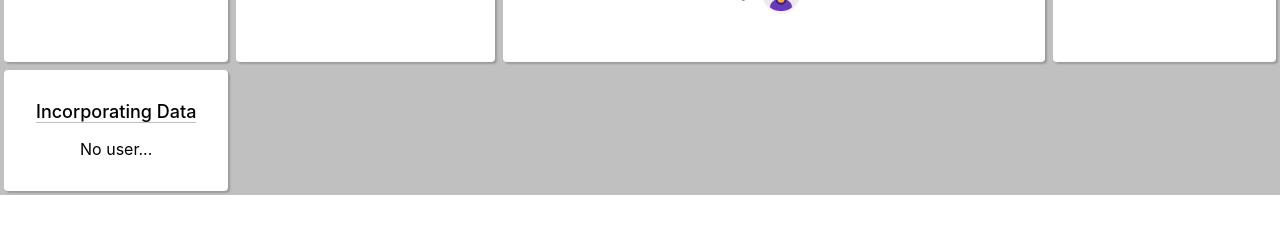
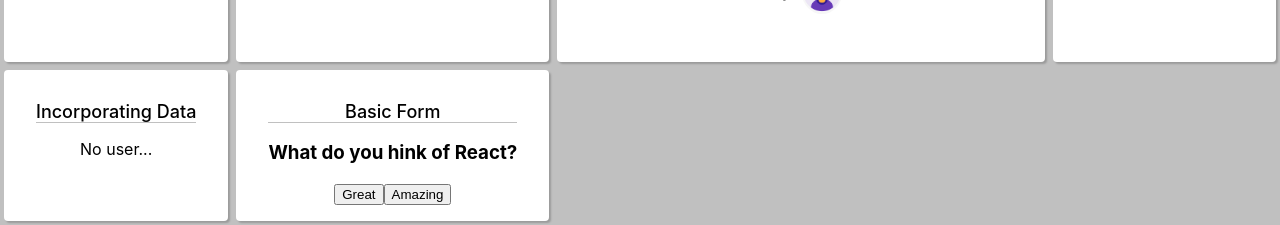
Before and after one commit to mikaeileghbal/learning-area, a React (Create React App) app in the folder reactjs/: page / in a window 1280 px wide. Shown: the part 850-1075 px from the top of the page. Before the commit the page ends 1045 px from the top, so only its background shows below. Built offline with nearby package versions, Linux system fonts and the light colour scheme; no server answers.

Commit message:
office react forms basic

```diff
--- a/reactjs/src/App.js
+++ b/reactjs/src/App.js
@@ -2,7 +2,8 @@ import "./App.css";
 import Comment from "./components/Comment";
 import ProductList from "./components/up-vote/ProductList";
 import TimerDashboard from "./components/time-tracker/TimerDashboard";
-import GetData from "./components/GetData/GetData";
+import GetData from "./components/get-data/GetData";
+import BasicButtos from "./components/forms/BasicButtons";
 
 function App() {
   return (
@@ -35,6 +36,10 @@ function App() {
           <h2 className="underline">Incorporating Data</h2>
           <GetData login="mikaeieghbal" />
         </div>
+        <div className="component-container">
+          <h2 className="underline">Basic Form</h2>
+          <BasicButtos />
+        </div>
       </main>
     </div>
   );
--- /dev/null
+++ b/reactjs/src/components/forms/BasicButtons.js
@@ -0,0 +1,28 @@
+import React from "react";
+
+export default function BasicButtos() {
+  const handleGreat = (e) => {
+    console.log("Great");
+  };
+
+  const handleAmazing = (e) => {
+    console.log("Amazing");
+  };
+
+  return (
+    <div>
+      <h3>What do you hink of React?</h3>
+      <button type="button" name="button-1" value="great" onClick={handleGreat}>
+        Great
+      </button>
+      <button
+        type="button"
+        name="button-2"
+        value="amazing"
+        onClick={handleAmazing}
+      >
+        Amazing
+      </button>
+    </div>
+  );
+}
```
Also changed, not shown: reactjs/src/components/get-data/GetData.js (renamed from reactjs/src/components/GetData/GetData.js).
